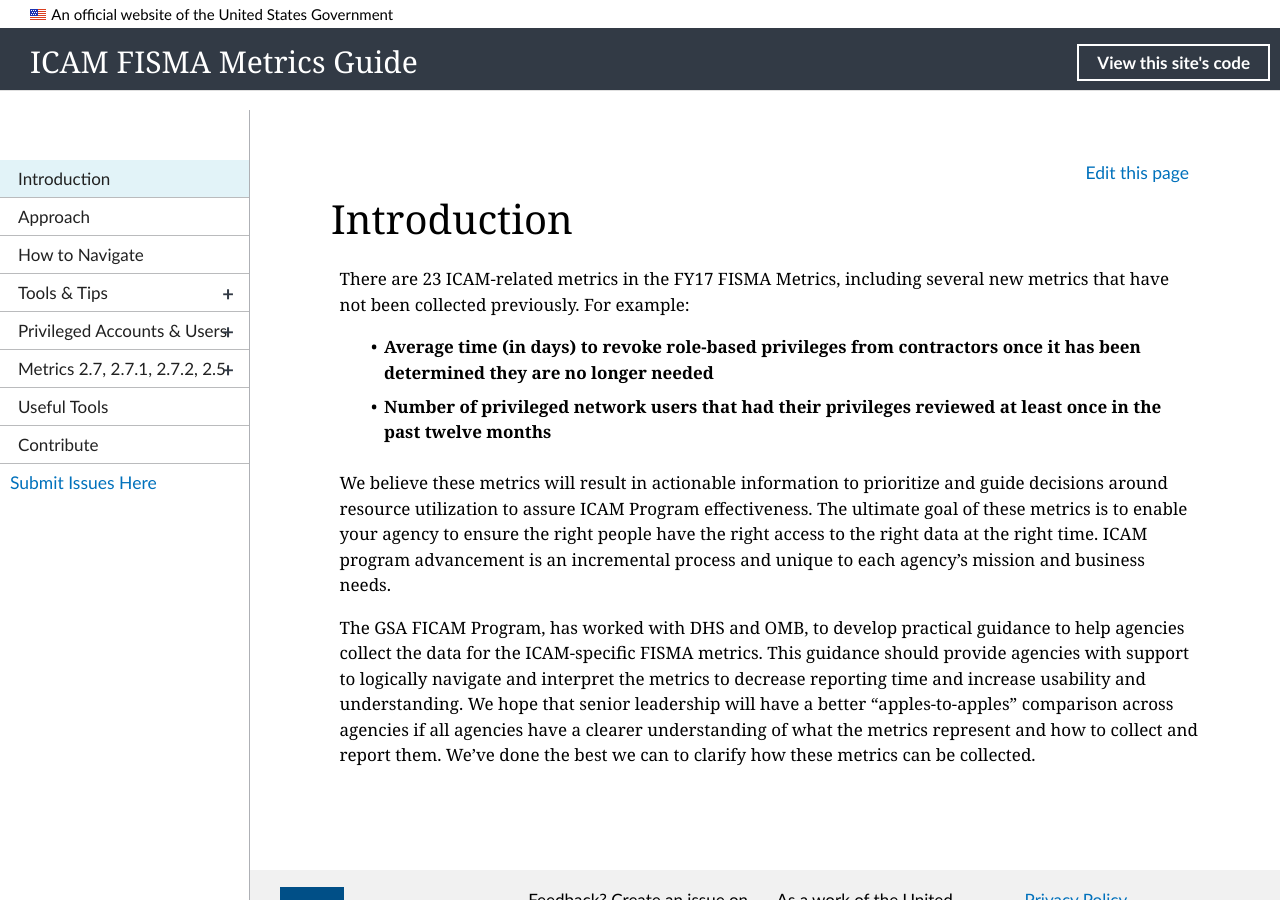
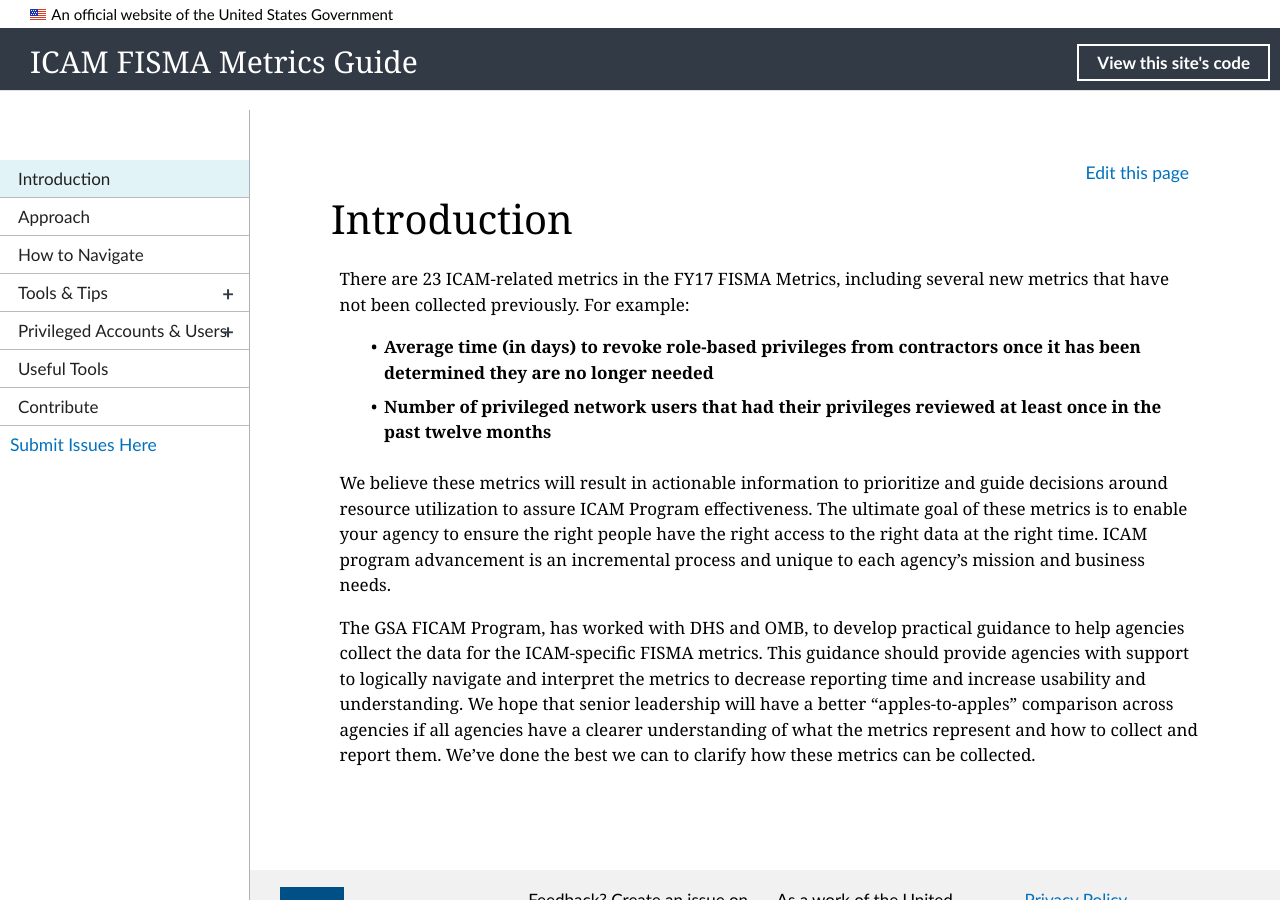
Before and after one commit to GSA/icam-fisma, a Jekyll site: the page built from pages/introduction.md, in a window 1280 px wide and 900 px high. Built offline with Jekyll 4.4.1, drawn with Linux system fonts in a browser that asks for light colours; nearby versions of some CDN libraries.

Commit message:
Remove subdirectory for priv man tools

```diff
--- a/_config.yml
+++ b/_config.yml
@@ -76,11 +76,6 @@ navigation:
   internal: true
   coll: true
   collname: priv-mgmt
-- text: Metrics 2.7, 2.7.1, 2.7.2, 2.5
-  url: priv-mgmt/metrics-25-27/defined
-  internal: true
-  coll: true
-  collname: priv-mgmt/metrics-25-27
 - text: Useful Tools
   url: tools
   internal: true
@@ -113,11 +108,7 @@ collections:
     label: "Privileged Accounts & Users"
     permalink: /priv-mgmt/:path/
     output: true
-  priv-mgmt/metrics-25-27:
-    label: "Metrics 2.7, 2.7.1, 2.7.2, 2.5"
-    permalink: /priv-mgmt/metrics-25-27:path/
-    output: true
-#https://github.com/jekyll/jekyll/issues/2346
+  #https://github.com/jekyll/jekyll/issues/2346
 
 
 
```
